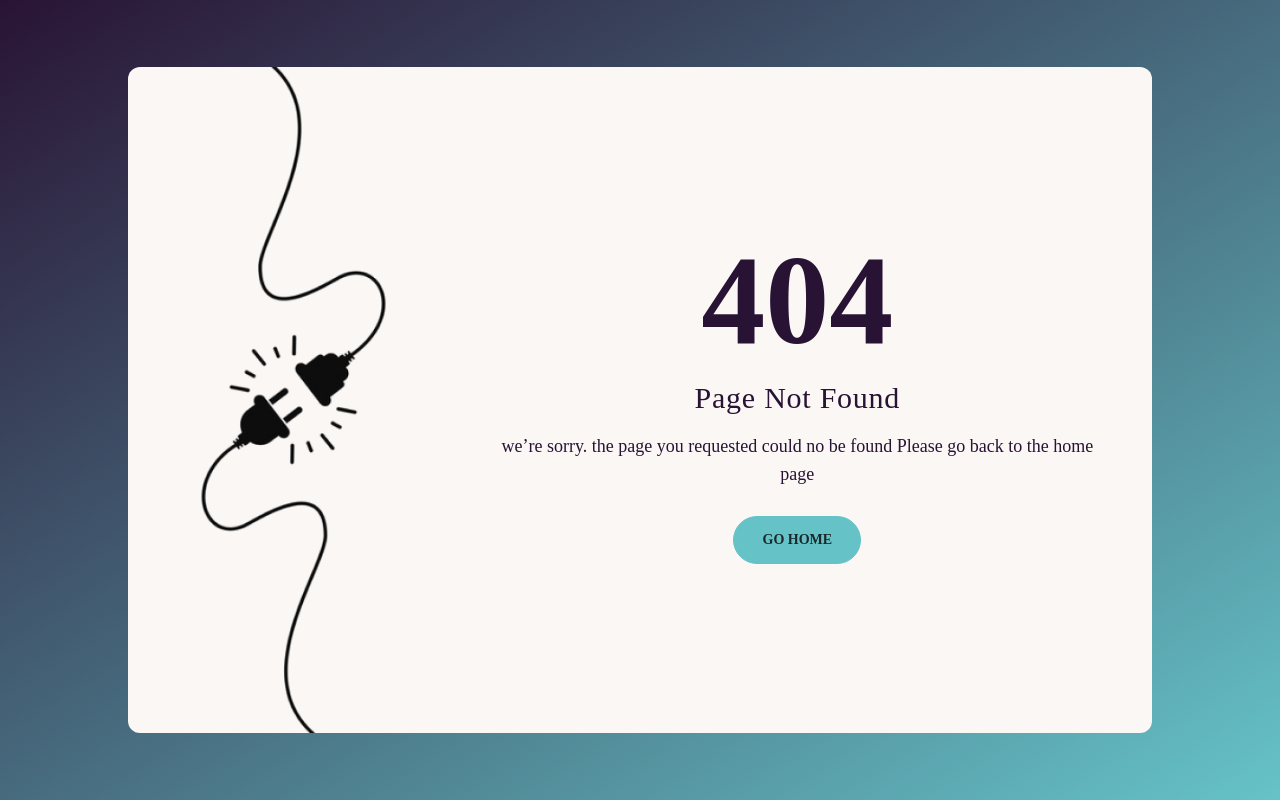
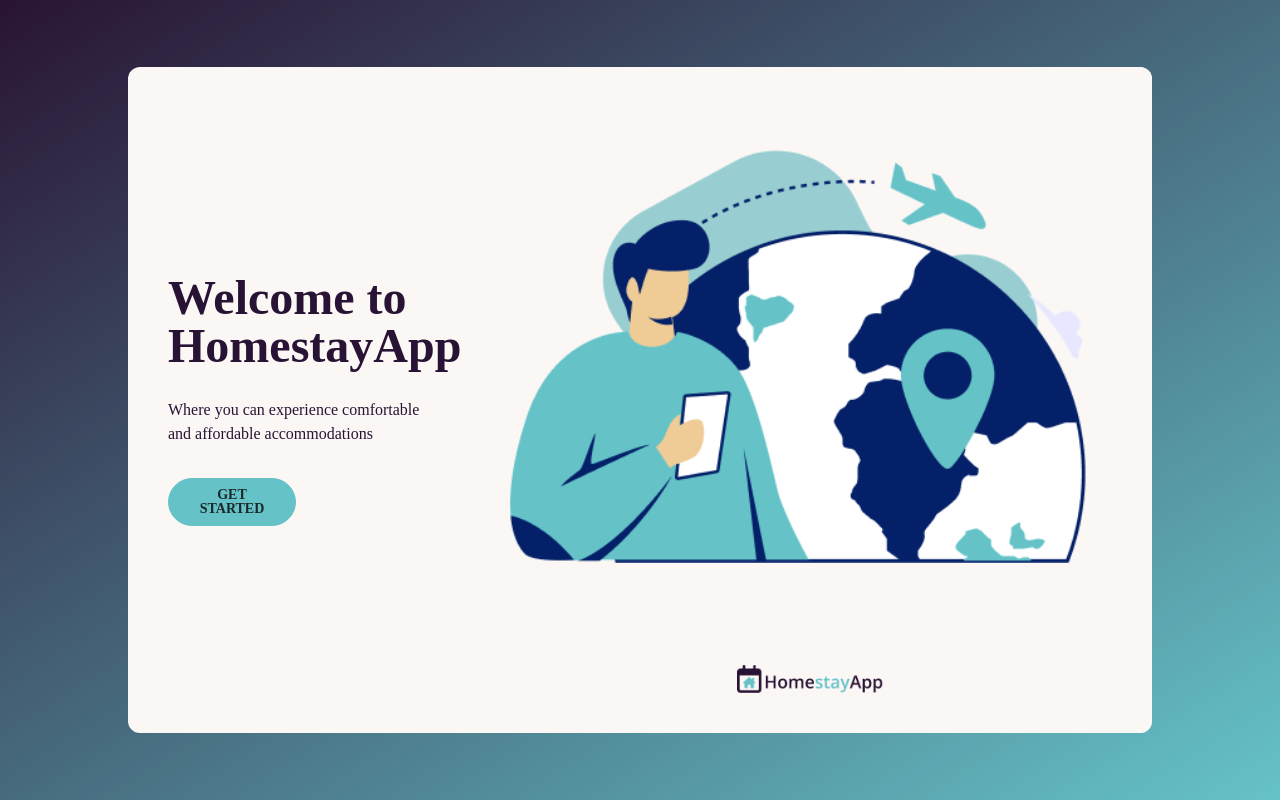
Before and after one commit to Asilsay/homestay-app, a React (Vite) app: page /landing in a window 1280 px wide. Before the commit this address had no page. Built offline with nearby package versions, Linux system fonts and the light colour scheme.

Commit message:
style: slicing minimal landing

```diff
--- /dev/null
+++ b/src/pages/Landing.tsx
@@ -0,0 +1,52 @@
+import image from '../assets/dashboard-imagr.png';
+import NavLog from '../assets/loginreg.png';
+import { Input } from '../components/Input';
+import Layout from '../components/Layout';
+
+import { Link } from 'react-router-dom';
+import { useFormik } from 'formik';
+import * as Yup from 'yup';
+
+const Landing = () => {
+  return (
+    <Layout
+      chose="section"
+      addClass="h-screen bg-gradient-to-br from-neutral to-primary flex justify-center items-center"
+    >
+      <div className="w-4/5 h-5/6 bg-base-100 rounded-xl flex ">
+        <div className="w-2/6 h-full flex flex-col justify-center p-10 gap-2">
+          <p className="text-5xl font-semibold">Welcome to HomestayApp</p>
+          <p className="font-medium text-base mt-5">
+            Where you can experience comfortable and affordable accommodations
+          </p>
+
+          <Link
+            to="/login"
+            id="login"
+            className="btn btn-primary mt-6 w-32"
+            type="submit"
+          >
+            Get Started
+          </Link>
+        </div>
+        <div className="w-4/6 h-full bg-base-100 p-10 rounded-r-xl flex flex-col justify-between items-center">
+          <div className="h-5/6 w-full flex justify-center">
+            <img
+              className="w-full h-full object-center object-contain"
+              src={image}
+              alt=""
+            />
+          </div>
+
+          <img
+            className="h-7"
+            src={NavLog}
+            alt=""
+          />
+        </div>
+      </div>
+    </Layout>
+  );
+};
+
+export default Landing;
--- a/src/routes/index.tsx
+++ b/src/routes/index.tsx
@@ -9,6 +9,7 @@ import HostDetail from '../pages/HostDetail';
 import Detail from '../pages/Detail';
 import TripHistory from '../pages/TripHistory';
 import ValidateHost from '../pages/ValidateHost';
+import Landing from '../pages/Landing';
 
 const Router = () => {
   return (
@@ -44,6 +45,10 @@ const Router = () => {
           element={<ValidateHost />}
         />
         <Route
+          path="/landing"
+          element={<Landing />}
+        />
+        <Route
           path="*"
           element={<NotFound />}
         />
```
Also changed, not shown: src/assets/dashboard-imagr.png.
